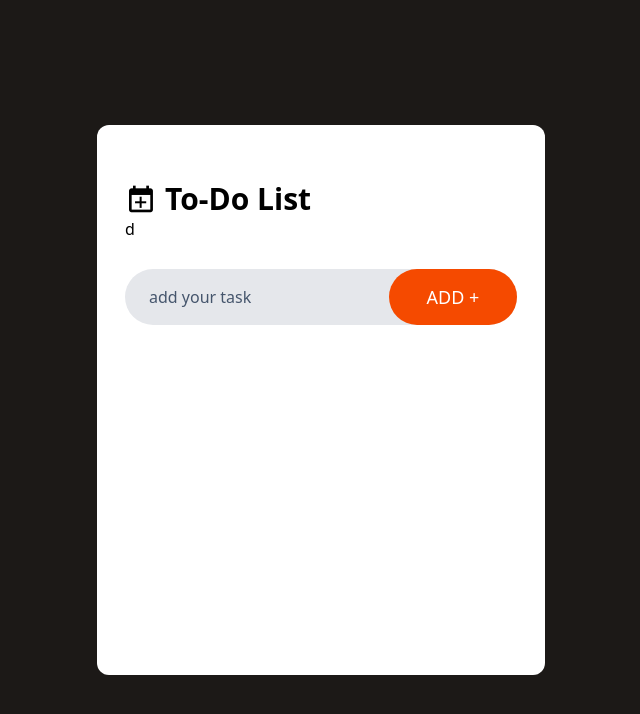
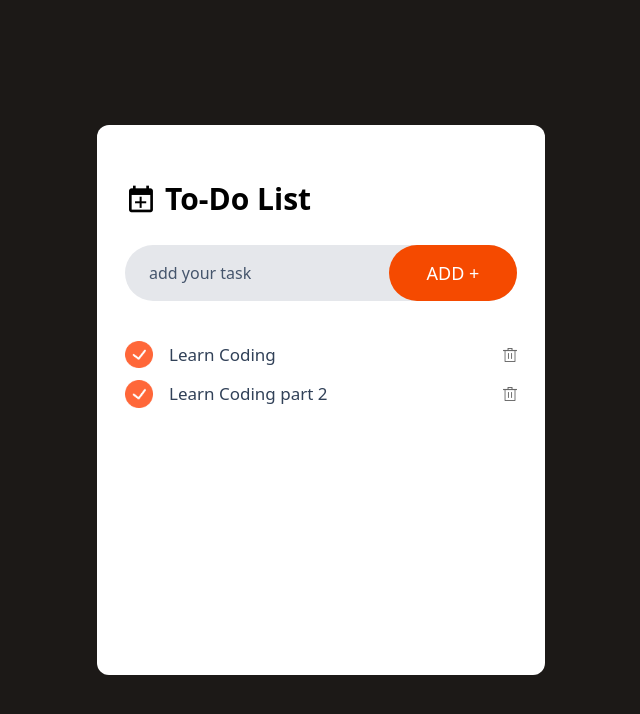
Before and after one commit to 23yuvi23/TodoReact-Tailwind, a React (Vite) app: page / in a window 1280 px wide. Shown: the top 714 px of the page, without its empty margins (319-959 px from the left). Built offline with nearby package versions, Linux system fonts and the light colour scheme.

Commit message:
added props different value for each hard coded

```diff
--- a/src/components/ToDo.jsx
+++ b/src/components/ToDo.jsx
@@ -1,5 +1,6 @@
 import React from 'react'
 import todo_icon from "../assets/todo_icon.png"
+import TodoItems from './TodoItems'
 
 const ToDo = () => {
   return (
@@ -11,7 +12,7 @@
         <img className='w-8' src={todo_icon} alt="image"/>
         <h1 className='text-3xl font-semibold'>To-Do List</h1>
     </div>
-d
+
      {/* --------------------------------Input box----------------------------- */}
     <div className='flex items-center my-7 bg-gray-200 rounded-full'>
 
@@ -25,7 +26,10 @@
     </div>
 
      {/* --------------------------------Todo list----------------------------- */}
-
+      <div>
+        <TodoItems text="Learn Coding"/>
+        <TodoItems text="Learn Coding part 2"/>
+      </div>
     <div>
 
     </div>
--- /dev/null
+++ b/src/components/TodoItems.jsx
@@ -0,0 +1,23 @@
+import React from 'react'
+import tick from "../assets/tick.png"
+import not_tick from "../assets/not_tick.png"
+import delete_icon from "../assets/delete.png"
+
+const TodoItems = ({text}) => {
+  return (
+    <div className='flex items-center my-3 gap-2'>
+
+        <div className='flex flex-1 items-center cursor-pointer'>
+            <img className='w-7' src={tick} alt="tick" />
+            <p className='text-slate-700 ml-4 text-[17px]'>
+                {text}
+                </p>
+        </div>
+
+        <img src={delete_icon} alt="delete" className='w-3.5 cursor-pointer'/>
+
+    </div>
+  )
+}
+
+export default TodoItems
```
